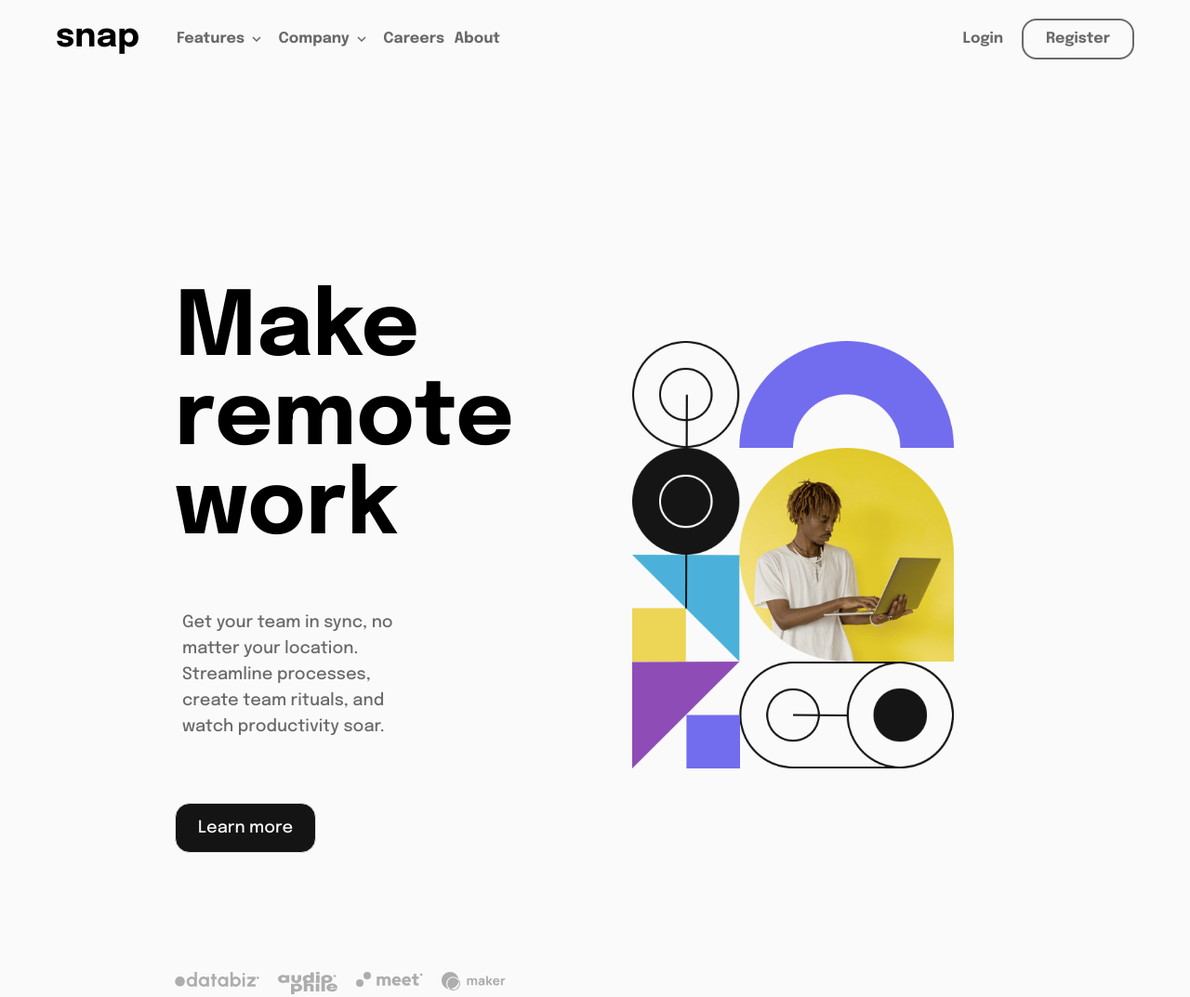
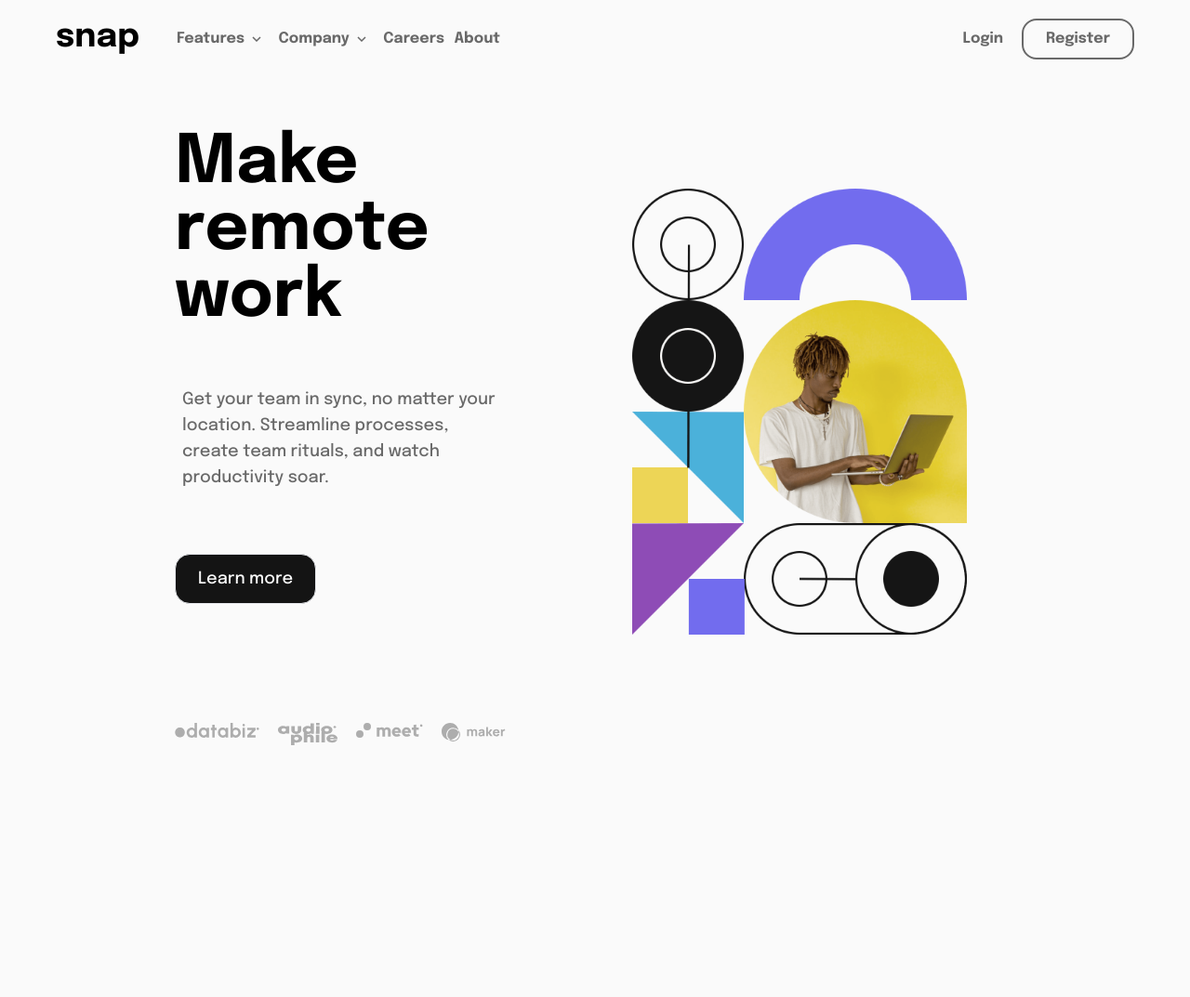
Before and after one commit to Jessepelumi/snap, a website: page public/index.html in a window 1280 px wide. Shown: the whole page at 93% size. After the commit the page ends 802 px from the top, so only its background shows below. Drawn offline with Linux system fonts and the light colour scheme.

Commit message:
modified the grid element

```diff
--- a/public/index.html
+++ b/public/index.html
@@ -54,17 +54,17 @@
         </div>
     </header>
 
-    <main class="md:grid md:grid-cols-2 md:gap-20 md:justify-around md:px-32 md:my-10 md: md:items-center">
+    <main class="md:grid md:grid-cols-2 md:gap-20 md:justify-around md:px-32 md:items-center">
         <article class="md:order-last">
             <img src="images/image-hero-mobile.png" alt="snap" class="md:hidden">
-            <img src="images/image-hero-desktop.png" alt="snap" class="hidden md:block lg:object-scale-down lg:object-center lg:w-4/5">
+            <img src="images/image-hero-desktop.png" alt="snap" class="hidden md:block lg:w-10/12">
         </article>
 
-        <article class="text-center md:text-start md:px-5 md:w-11/12 md:pt-32">
-            <h1 class="pt-12 pb-5 font-main font-bold text-4xl md:text-6xl md:pt-14 lg:text-8xl">
+        <article class="text-center md:text-start md:px-5 md:w-11/12 md:pt-">
+            <h1 class="pt-12 pb-5 font-main font-bold text-4xl md:text-6xl md:pt-14 lg:text-7xl">
                 Make remote work
             </h1>
-            <p class="p-2 m-auto font-main text-neutral-medium_gray text-lg md:py-10 md:w-3/4 md:m-0">
+            <p class="p-2 m-auto font-main text-neutral-medium_gray text-lg md:py-10 md:m-0">
                 Get your team in sync, no matter your location. Streamline processes, create team rituals, and watch productivity soar.
             </p>
             <div class="p-5 md:pt-7 md:pb-32 md:px-0">
```
Also changed, not shown: public/styles.css.
